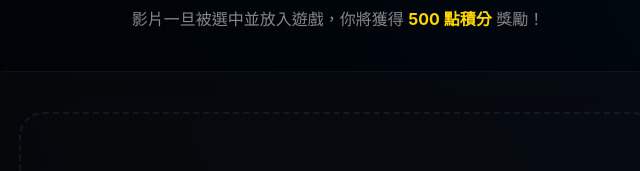
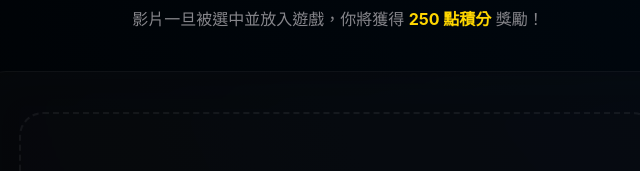
Before and after one commit to FayWooooo/Brawl-Guesser, a plain HTML site: page upload.html in a window 1280 px wide. Shown: the part 203-374 px from the top of the page, 302-942 px from the left. Drawn offline with nearby package versions, Linux system fonts and the light colour scheme; a web font is replaced by a local one.

Commit message:
Update upload.html

```diff
--- a/upload.html
+++ b/upload.html
@@ -53,7 +53,7 @@
         <div class="container">
             <div class="section-header">
                 <h2 class="reveal">投稿你的神操作</h2>
-                <p class="reveal">影片一旦被選中並放入遊戲，你將獲得 <strong style="color: #FFD700;">500 點積分</strong> 獎勵！</p>
+                <p class="reveal">影片一旦被選中並放入遊戲，你將獲得 <strong style="color: #FFD700;">250 點積分</strong> 獎勵！</p>
             </div>
 
             <div class="upload-card glass reveal" id="upload-container-card" style="transition: all 0.4s ease;">
```
